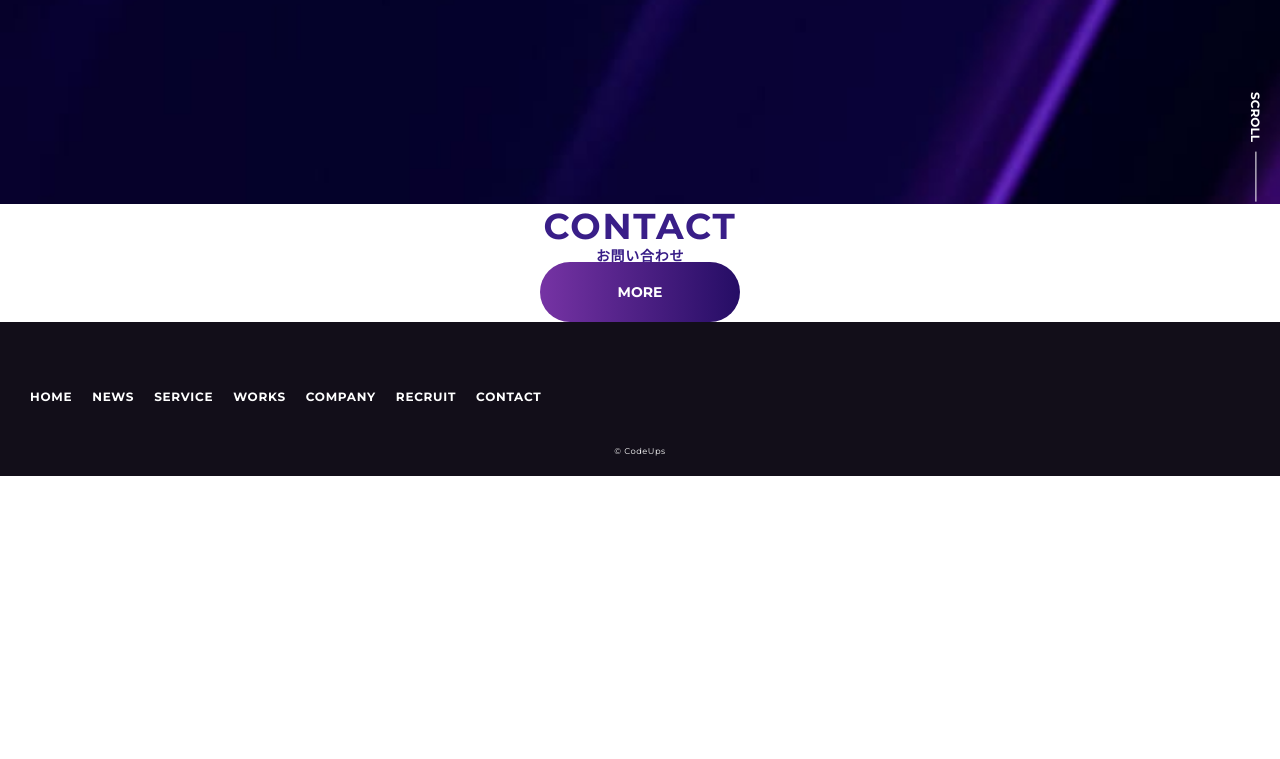
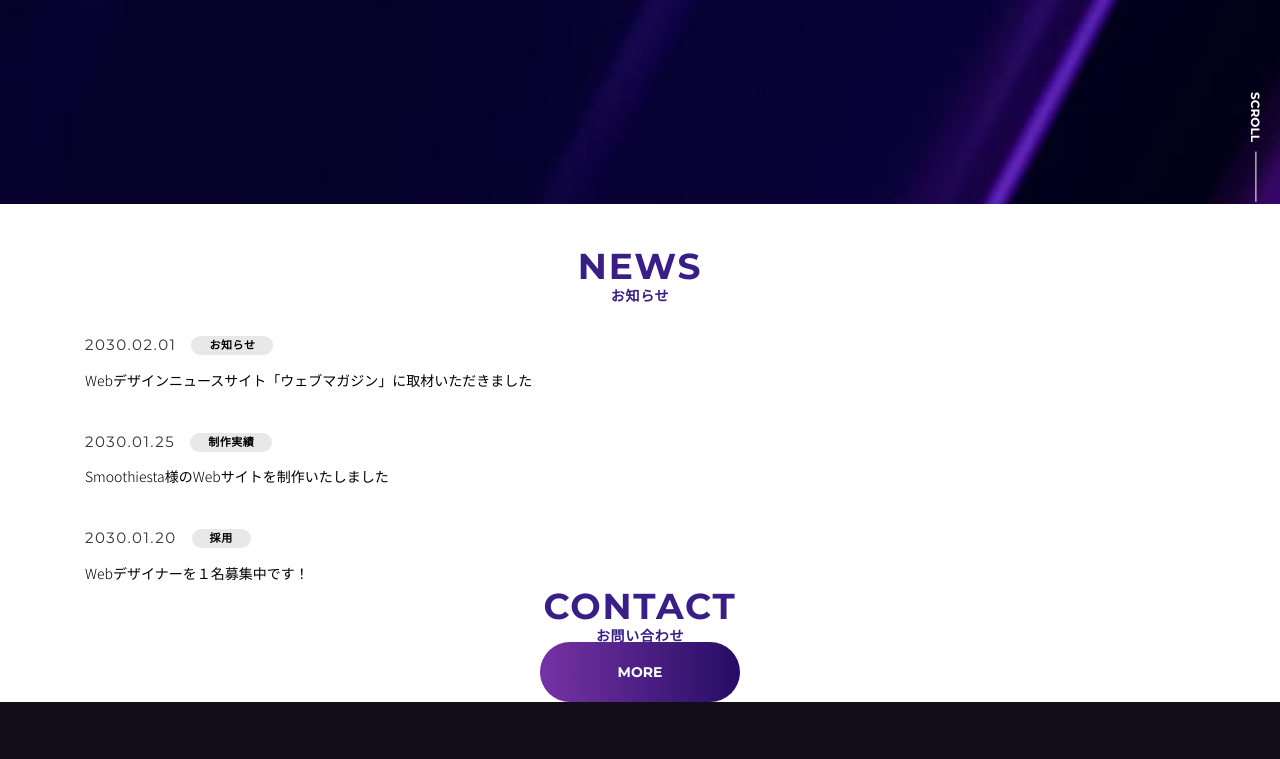
Before and after one commit to shimamurasaki/codeups-live-03, a website: page index.html in a window 1280 px wide. Shown: the part 596-1355 px from the top of the page. Before the commit the page ends 1072 px from the top, so only its background shows below. Drawn offline with nearby package versions, Linux system fonts and the light colour scheme.

Commit message:
NEWS完了

```diff
--- a/index.html
+++ b/index.html
@@ -74,6 +74,46 @@
     </div>
   </section>
 
+  <section class="l-top-news p-news">
+    <div class="p-news__inner l-inner">
+      <div class="p-news__title c-section-header">
+        <h2 class="c-section-header__entitle">news</h2>
+        <p class="c-section-header__jatitle">お知らせ</p>
+      </div>
+      <div class="p-news__items">
+        <!-- ループ処理開始（サブループでまわす） -->
+        <div class="p-news__item p-news-content">
+          <div class="p-news-content__meta">
+            <time class="p-news-content__date" datetime="2030-02-01">2030.02.01</time>
+            <p class="p-news-content__category">お知らせ</p>
+          </div>
+          <div class="p-news-content__link">
+            <a href="" class="p-news-content__category__text">Webデザインニュースサイト「ウェブマガジン」に取材いただきました</a>
+          </div>
+        </div>
+        <div class="p-news__item p-news-content">
+          <div class="p-news-content__meta">
+            <time class="p-news-content__date" datetime="2030-01-25">2030.01.25</time>
+            <p class="p-news-content__category">制作実績</p>
+          </div>
+          <div class="p-news-content__link">
+            <a href="" class="p-news-content__category__text">Smoothiesta様のWebサイトを制作いたしました</a>
+          </div>
+        </div>
+        <div class="p-news__item p-news-content">
+          <div class="p-news-content__meta">
+            <time class="p-news-content__date" datetime="2030-01-20">2030.01.20</time>
+            <p class="p-news-content__category">採用</p>
+          </div>
+          <div class="p-news-content__link">
+            <a href="" class="p-news-content__category__text">Webデザイナーを１名募集中です！</a>
+          </div>
+        </div>
+        <!-- ループ終了 -->
+      </div>
+    </div>
+  </section>
+
   <div class="c-section-header">
     <h2 class="c-section-header__entitle">contact</h2>
     <p class="c-section-header__jatitle">お問い合わせ</p>
--- /dev/null
+++ b/src/sass/layout/_l-top-news.scss
@@ -0,0 +1,5 @@
+@use "global" as *;
+
+.l-top-news {
+  margin-top: rem(40);
+}
--- /dev/null
+++ b/src/sass/object/project/_p-news-content.scss
@@ -0,0 +1,48 @@
+@use "global" as *;
+
+.p-news__items {
+  margin-top: rem(32);
+}
+
+.p-news__item + .p-news__item {
+  margin-top: rem(40);
+}
+
+// .p-news__item:nth-child(n + 2) {
+//   margin-top: rem(40);
+// }
+
+.p-news-content__meta {
+  display: flex;
+  align-items: center;
+}
+
+.p-news-content__date {
+  font-size: rem(15);
+  color: $black;
+  letter-spacing: 0.1em;
+  font-family: $english-font-family;
+}
+
+.p-news-content__category {
+  margin-left: rem(15);
+  font-size: rem(11);
+  font-weight: $bold;
+  letter-spacing: 0.05em;
+  line-height: 1;
+  font-family: $english-font-family;
+  display: inline-block;
+  padding: rem(4) rem(18);
+  border-radius: rem(50);
+  background-color: #E8E8E8;
+  text-align: center;
+}
+
+.p-news-content__link {
+  margin-top: rem(10);
+}
+
+.p-news-content__category__text {
+  font-size: rem(14);
+  font-weight: 300;
+}
```
Also changed, not shown: css/styles.css, 1 other file.
